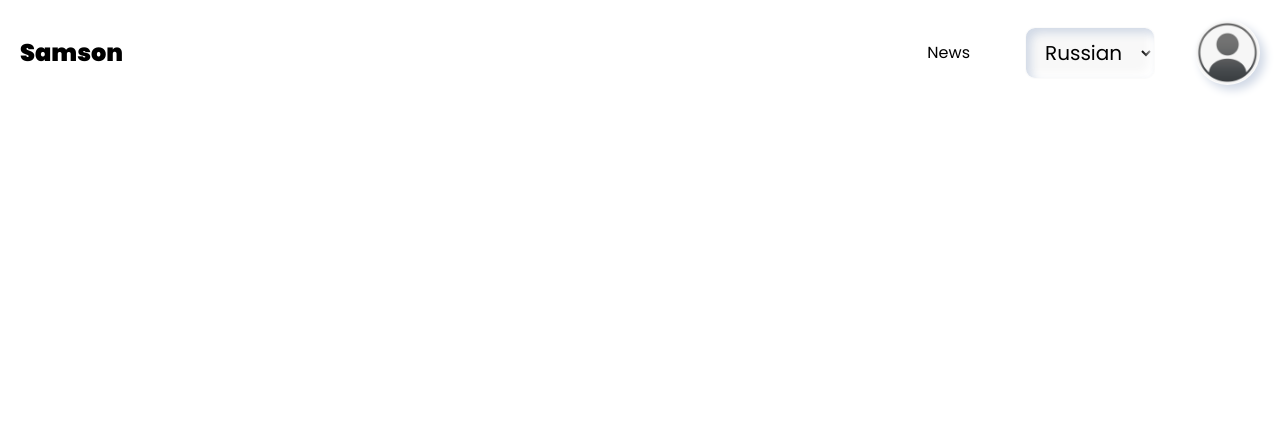
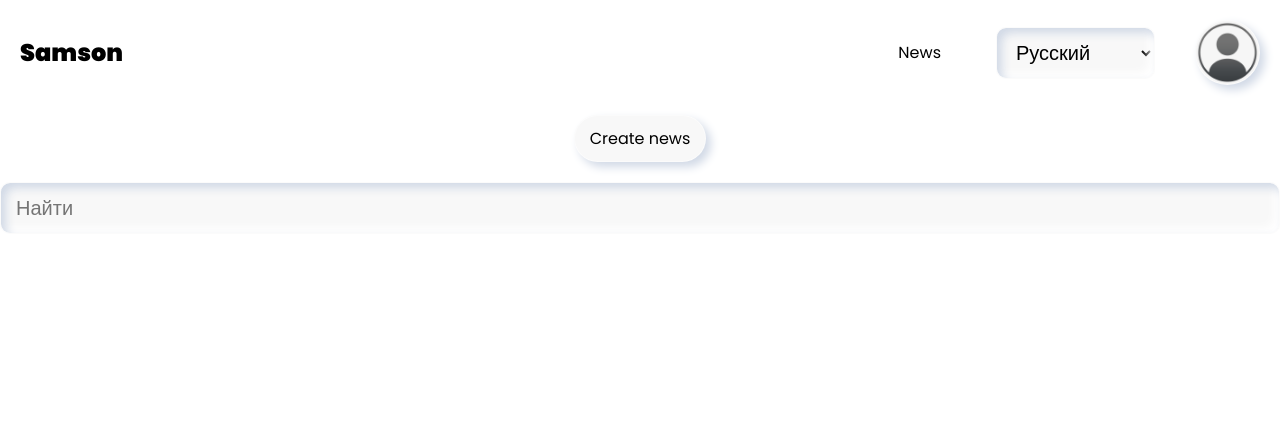
Before and after one commit to nais2008/samson_test_task, a Django app: page /news/ in a window 1280 px wide. Shown: the top 432 px of the page. Run offline with Django 4.2, Linux system fonts and the light colour scheme; the visitor is signed in with stand-in values (Sample User, id 1); data that the repository does not hold is empty.

Commit message:
add all pages, styles, views, forms; fix styles, managers, views

```diff
--- /dev/null
+++ b/samson/apps/news/forms.py
@@ -0,0 +1,62 @@
+import django.forms
+
+import apps.news.models
+
+__all__ = ["NewsForm"]
+
+
+class NewsForm(django.forms.ModelForm):
+    image = django.forms.ImageField(
+        required=False,
+        label="Image",
+        help_text="Upload an image for the news",
+    )
+
+    class Meta:
+        model = apps.news.models.News
+        exclude = [
+            apps.news.models.News.id.field.name,
+            apps.news.models.News.data.field.name,
+            apps.news.models.News.user.field.name,
+        ]
+
+    def save(self, commit=True, user=None):
+        news_instance = super().save(commit=False)
+
+        if user is not None:
+            news_instance.user = user
+
+        if commit:
+            news_instance.save()
+
+            image_file = self.cleaned_data.get("image")
+            if image_file:
+                apps.news.models.Image.objects.update_or_create(
+                    news=news_instance,
+                    defaults={'image': image_file}
+                )
+            elif 'image' in self.changed_data and not image_file:
+                apps.news.models.Image.objects.filter(news=news_instance).delete()
+
+        return news_instance
+
+
+class UpdateNewsForm(django.forms.ModelForm):
+    class Meta:
+        model = apps.news.models.News
+        exclude = [
+            apps.news.models.News.id.field.name,
+            apps.news.models.News.data.field.name,
+            apps.news.models.News.user.field.name,
+        ]
+
+
+class NewsImageForm(django.forms.ModelForm):
+    class Meta:
+        model = apps.news.models.Image
+        fields = [
+            apps.news.models.Image.image.field.name,
+        ]
+        exclude = [
+            apps.news.models.Image.news.field.name,
+        ]
--- a/samson/apps/news/managers.py
+++ b/samson/apps/news/managers.py
@@ -32,3 +32,18 @@ class NewsManager(django.db.models.Manager):
                 apps.news.models.News.user.field.name,
             )
         )
+
+    def by_title_or_about(self, query):
+        return (
+            self.only(
+                "pk",
+                apps.news.models.News.title.field.name,
+                apps.news.models.News.source.field.name,
+                apps.news.models.News.data.field.name,
+                f"image__{apps.news.models.Image.image.field.name}",
+            )
+            .filter(
+                django.db.models.Q(title__icontains=query)
+                | django.db.models.Q(about__icontains=query),
+            )
+        )
--- a/samson/apps/news/urls.py
+++ b/samson/apps/news/urls.py
@@ -15,4 +15,24 @@ urlpatterns = [
         apps.news.views.news_detail,
         name="news"
     ),
+    django.urls.path(
+        "search/",
+        apps.news.views.search,
+        name="search",
+    ),
+    django.urls.path(
+        "create/",
+        apps.news.views.create_news,
+        name="create",
+    ),
+    django.urls.path(
+        "<int:news_pk>/update/",
+        apps.news.views.update_news,
+        name="update",
+    ),
+    django.urls.path(
+        "<int:news_pk>/delete/",
+        apps.news.views.delete_news,
+        name="delete",
+    ),
 ]
--- a/samson/apps/news/views.py
+++ b/samson/apps/news/views.py
@@ -1,6 +1,10 @@
+import django.contrib.auth.decorators
+import django.forms
+import django.http
 import django.shortcuts
 from django.utils.translation import gettext_lazy as _
 
+import apps.news.forms
 import apps.news.models
 
 __all__ = ["news_list", "news_detail"]
@@ -8,11 +12,9 @@ __all__ = ["news_list", "news_detail"]
 
 def news_list(request):
     template = "news/news_list.html"
-    news = apps.news.models.News.objects.by_create_at()
 
     context = {
         "title": _("SAMSON | News"),
-        "news": news,
     }
 
     return django.shortcuts.render(
@@ -39,3 +41,145 @@ def news_detail(request, news_pk):
         template,
         context,
     )
+
+
+def search(request):
+    template = "news/news_list_query.html"
+
+    query = request.GET.get("search", "")
+    news = apps.news.models.News.objects.by_title_or_about(query)
+
+    context = {
+        "news": news,
+    }
+
+    return django.shortcuts.render(
+        request,
+        template,
+        context,
+    )
+
+
+def create_news(request):
+    if request.method not in ["GET", "POST"]:
+        return django.http.HttpResponseNotAllowed(["GET", "POST"])
+
+    template = "news/create.html"
+
+    NewsFormSet = django.forms.modelformset_factory(
+        model=apps.news.models.News,
+        form=apps.news.forms.NewsForm,
+        extra=1,
+        can_delete=False,
+    )
+
+    if request.method == "POST":
+        formset = NewsFormSet(
+            request.POST,
+            request.FILES,
+            queryset=apps.news.models.News.objects.none(),
+        )
+
+        if formset.is_valid():
+            saved_instances = []
+            for form in formset:
+                if form.has_changed() and form.cleaned_data:
+                    news_instance = form.save(commit=True, user=request.user)
+                    saved_instances.append(news_instance)
+
+            if saved_instances:
+                django.contrib.messages.success(
+                    request,
+                    django.utils.translation.gettext("All news were created successfully."),
+                )
+                return django.shortcuts.redirect("news:news-list")
+
+    else:
+        formset = NewsFormSet(queryset=apps.news.models.News.objects.none())
+
+    context = {
+        "title": django.utils.translation.gettext("SAMSIN | Create news"),
+        "formset": formset,
+    }
+
+    return django.shortcuts.render(
+        request,
+        template,
+        context,
+    )
+
+
+def update_news(request, news_pk):
+    if request.method not in ["GET", "POST"]:
+        return django.http.HttpResponseNotAllowed(["GET", "POST"])
+
+    template = "news/update.html"
+
+    news = django.shortcuts.get_object_or_404(
+        apps.news.models.News,
+        pk=news_pk,
+    )
+    try:
+        image = news.image
+    except apps.news.models.Image.DoesNotExist:
+        image = None
+
+    news_form = apps.news.forms.UpdateNewsForm(
+        data=request.POST or None,
+        instance=news,
+    )
+    image_form = apps.news.forms.NewsImageForm(
+        data=request.POST or None,
+        files=request.FILES or None,
+        instance=image,
+    )
+    forms = (news_form, image_form)
+
+    if request.method == "POST" and all(form.is_valid() for form in forms):
+        news = news_form.save(commit=False)
+        news.user = request.user
+        news.save()
+
+        image = image_form.save(commit=False)
+        image.news = news
+        image.save()
+
+        django.contrib.messages.success(
+            request,
+            _("News update"),
+        )
+        return django.shortcuts.redirect("news:news-list")
+
+    context = {
+        "title": _("SAMSIN | Update news"),
+        "news_form": news_form,
+        "image_form": image_form,
+    }
+
+    return django.shortcuts.render(
+        request,
+        template,
+        context,
+    )
+
+
+
+@django.contrib.auth.decorators.login_required
+def delete_news(request, news_pk):
+    if request.method != "POST":
+        return django.http.HttpResponseNotAllowed(["POST"])
+
+    news = django.shortcuts.get_object_or_404(
+        apps.news.models.News,
+        pk=news_pk,
+    )
+
+    if not request.user.is_superuser:
+        return django.http.HttpResponseForbidden(
+            _("You are not allowed to delete this news"),
+        )
+
+    news.delete()
+
+    django.contrib.messages.success(request, _("News successfully deleted"))
+    return django.shortcuts.redirect("news:news-list")
--- a/samson/samson/settings.py
+++ b/samson/samson/settings.py
@@ -48,6 +48,7 @@ INSTALLED_APPS = [
 MIDDLEWARE = [
     "django.middleware.security.SecurityMiddleware",
     "django.contrib.sessions.middleware.SessionMiddleware",
+    "django.middleware.locale.LocaleMiddleware",
     "django.middleware.common.CommonMiddleware",
     "django.middleware.csrf.CsrfViewMiddleware",
     "django.contrib.auth.middleware.AuthenticationMiddleware",
@@ -98,8 +99,7 @@ AUTH_PASSWORD_VALIDATORS = [
     },
     {
         "NAME": (
-            "django.contrib.auth.password_validation"
-            ".MinimumLengthValidator"
+            "django.contrib.auth.password_validation" ".MinimumLengthValidator"
         ),
     },
     {
@@ -125,7 +125,7 @@ AUTHENTICATION_BACKENDS = [
     "apps.users.backends.EmailBackend",
 ]
 
-LANGUAGE_CODE = "en-us"
+LANGUAGE_CODE = "ru"
 LANGUAGES = [
     ("ru", _("Russian")),
     ("en", _("English")),
--- a/samson/samson/urls.py
+++ b/samson/samson/urls.py
@@ -28,7 +28,11 @@ urlpatterns = [
 ]
 
 urlpatterns += django.conf.urls.i18n.i18n_patterns(
-    django.urls.path("i18n/", django.urls.include("django.conf.urls.i18n")),
+    django.urls.path(
+        "i18n/",
+        django.urls.include("django.conf.urls.i18n"),
+        name="set_language"
+    ),
 )
 
 if django.conf.settings.DEBUG:
--- a/samson/static_dev/css/list.css
+++ b/samson/static_dev/css/list.css
@@ -1,3 +1,13 @@
+.wrapp{
+  display: flex;
+  flex-direction: column;
+  gap: 20px;
+
+  .btn{
+    align-self: center;
+    padding: 10px 15px;
+  }
+}
 .list{
   display: grid;
   width: 100%;
@@ -6,6 +16,10 @@
     minmax(400px, 1fr)
   );
   gap: 20px;
+
+  div:has(#image-clear_id){
+    display: none;
+  }
 }
 
 .item{
--- a/samson/static_dev/css/style.css
+++ b/samson/static_dev/css/style.css
@@ -263,3 +263,20 @@ footer {
     gap: 120px;
   }
 }
+
+.messages{
+  display: flex;
+  flex-direction: column;
+  gap: 10px;
+}
+
+.message{
+  width: 100%;
+  background-color: var(--back-mess);
+  color: var(--text-color-mess);
+  padding: 10px;
+  border-radius: 10px;
+  border: 1px solid var(--text-color-mess);
+  max-width: 1440px;
+  margin: 0 auto;
+}
--- a/samson/templates/base.html
+++ b/samson/templates/base.html
@@ -17,6 +17,13 @@
   <body>
     <div id="root">
       {% include 'includes/header.html' %}
+      {% if messages %}
+        <ul class="messages">
+          {% for message in messages %}
+            <li class="message {{ message.tags }}">{{ message }}</li>
+          {% endfor %}
+        </ul>
+      {% endif %}
       <main>
         {% block content %}
           <div class="content">
--- a/samson/templates/news/news_list.html
+++ b/samson/templates/news/news_list.html
@@ -1,14 +1,26 @@
 {% extends 'base.html' %}
+
 {% load static %}
+{% load i18n %}
 
 {% block extra_css %}
   <link rel="stylesheet" href="{% static 'css/list.css' %}">
 {% endblock extra_css %}
 
 {% block content %}
-  <section class="list container">
-    {% for item in news %}
-      {% include 'includes/card.html' with item=item %}
-    {% endfor %}
+<section class="wrapp container">
+    {% if user.is_superuser %}
+      <a href="{% url 'news:create' %}" class="btn">{% translate 'Create news' %}</a>
+    {% endif %}
+    <input
+      type="search"
+      name="search"
+      placeholder="{% translate 'Search' %}"
+      id=""
+      hx-get="{% url 'news:search' %}"
+      hx-trigger="keyup changed delay:100ms"
+      hx-target="#list"
+    />
+    <div class="list" id="list"></div>
   </section>
 {% endblock content %}
```
Also changed, not shown: samson/static_dev/css/news.css (added, +82 -0 lines), samson/static_dev/js/create_news.js (added, +26 -0 lines), samson/static_dev/js/modal.js (added, +7 -0 lines), samson/templates/includes/form.html (+26 -5 lines), samson/templates/news/create.html (added, +44 -0 lines), samson/templates/news/news_detail.html (+49 -11 lines), samson/templates/news/news_list_query.html (added, +7 -0 lines), samson/templates/news/update.html (added, +27 -0 lines), samson/locale/en/LC_MESSAGES/django.po (added), samson/locale/ru/LC_MESSAGES/django.po (added).
